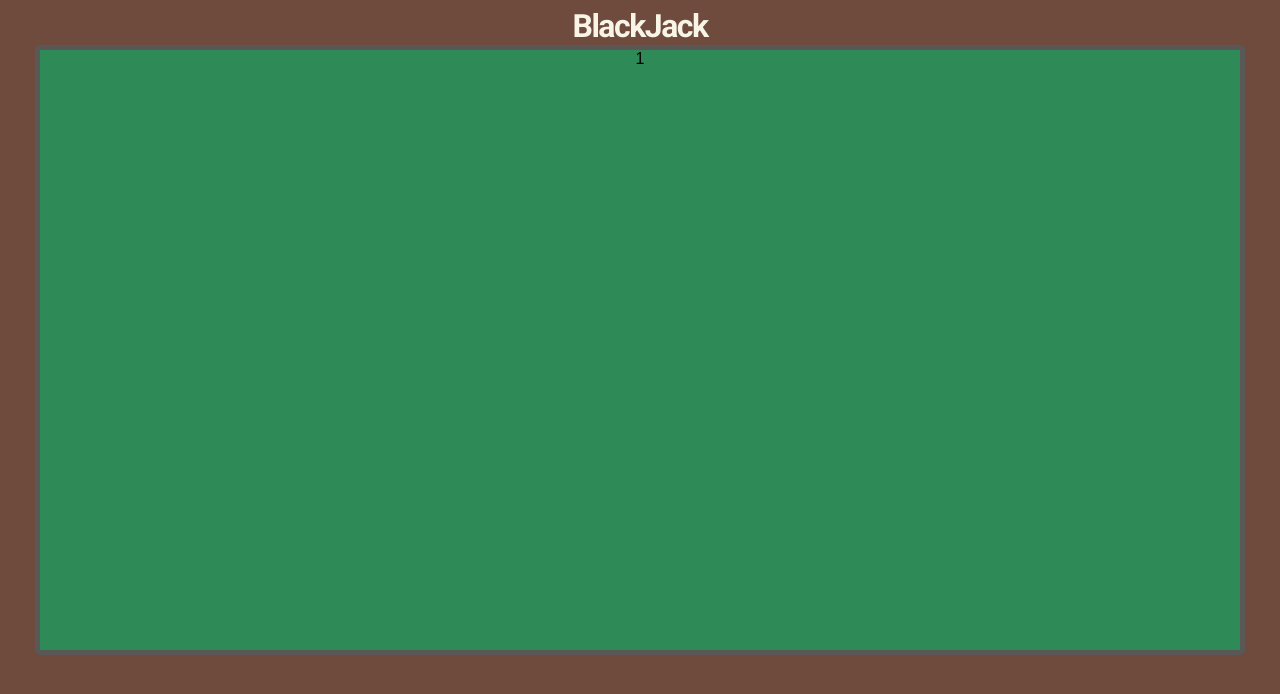
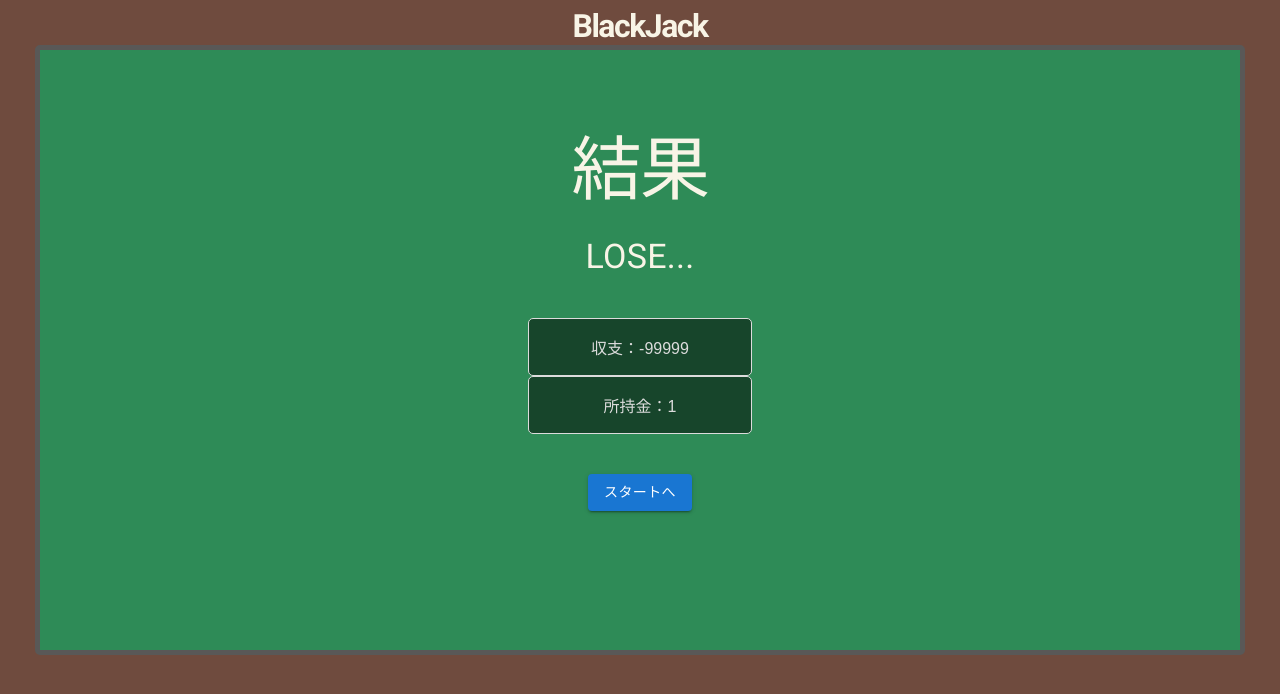
Before and after one commit to takayama-tomoaki/BlackJack, a React (Create React App) app: page /Result/1 in a window 1280 px wide. Shown: the top 694 px of the page. Built offline with nearby package versions, Linux system fonts and the light colour scheme.

Commit message:
feat：BlackJack 完成

```diff
--- a/src/BlackJack.js
+++ b/src/BlackJack.js
@@ -98,8 +98,8 @@ export default function BlackJack({ betAmount, handleBetAmountChange }) {
 
   useEffect(() => {
     if (state.isDealersTurnEnd && state.isPlayersTurnEnd) {
-      const calculateMoney = BJUtils.calculatePayOut(state.dealersHand, state.playersHand, betAmount, money);
-      setMoney(calculateMoney);
+      const calculatePayout = BJUtils.calculatePayOut(state.dealersHand, state.playersHand, betAmount, money);
+      setMoney(calculatePayout);
     }
   }, [state.isDealersTurnEnd, state.isPlayersTurnEnd]);
 
--- a/src/components/PlayArea.js
+++ b/src/components/PlayArea.js
@@ -1,5 +1,5 @@
 import { Box, Chip, Grid } from "@mui/material";
-import React from "react";
+import React, { useEffect, useState } from "react";
 import { useStyles } from "../hooks/useStyles";
 import * as BJUtils from "../utils/BlackJackUtils";
 import Card from "./Card";
@@ -13,6 +13,11 @@ import Card from "./Card";
  */
 export default function PlayArea(props) {
   const classes = useStyles();
+  const [payOutMoney, setPayOutMoney] = useState("");
+
+  useEffect(() => {
+    setPayOutMoney(BJUtils.getPayOutMoneyString(props.dealersHand, props.playersHand, props.betAmount));
+  }, [props.dealersHand, props.playersHand]);
 
   /**
    * ディーラーがブラックジャックまたはバーストしたかを表示する Chip コンポーネントを返却します。
@@ -76,7 +81,7 @@ export default function PlayArea(props) {
         </Grid>
         <Box className="arrow_box_common arrow_box_player">
           {props.isDealersTurnEnd && props.isPlayersTurnEnd
-            ? BJUtils.getPayOutMoneyString(props.dealersHand, props.playersHand, props.betAmount)
+            ? payOutMoney
             : props.playersHand.length >= 2 && BJUtils.getScoreForDisplay(props.playersHand)}
         </Box>
       </Grid>
--- a/src/components/Result.js
+++ b/src/components/Result.js
@@ -1,7 +1,8 @@
-import { Typography } from "@mui/material";
+import { Button, Typography } from "@mui/material";
 import { Box } from "@mui/system";
 import React from "react";
-import { useParams } from "react-router-dom";
+import { useNavigate, useParams } from "react-router-dom";
+import ValueBox from "./ValueBox";
 
 /**
  * 結果を表示する画面のコンポーネント。
@@ -9,12 +10,39 @@ import { useParams } from "react-router-dom";
  */
 const Result = () => {
   const { money } = useParams();
+  const navigate = useNavigate();
+
   return (
     <Box className="App">
       <Typography variant="h1">
         <Box className={"h1-header"}>BlackJack</Box>
       </Typography>
-      <Box id="table">{money}</Box>
+      <Box id="table">
+        <Box mt={10}>
+          <Typography variant="h1">
+            <Box style={{ color: "#f8f4e6", fontSize: "70px" }}>結果</Box>
+          </Typography>
+        </Box>
+        <Box mt={3}>
+          <Typography variant="h4">
+            <Box style={{ color: "#f8f4e6" }}>{money > 100000 ? "WIN!!" : "LOSE..."}</Box>
+          </Typography>
+        </Box>
+        <Box mt={5} mx={60}>
+          <ValueBox text={`収支：${money - 100000}`} />
+          <ValueBox text={`所持金：${money}`} />
+        </Box>
+        <Box mt={5}>
+          <Button
+            variant="contained"
+            onClick={() => {
+              navigate(`/`);
+            }}
+          >
+            スタートへ
+          </Button>
+        </Box>
+      </Box>
     </Box>
   );
 };
--- a/src/components/SettingDialog.js
+++ b/src/components/SettingDialog.js
@@ -26,7 +26,7 @@ const SettingDialog = ({ isOpen, onClose, betAmount, onChange }) => {
         <DialogContentText>
           <Typography id="bet_amount">掛け金: {betAmount}</Typography>
         </DialogContentText>
-        <Slider value={betAmount} min={0} max={10000} step={100} onChange={onChange} />
+        <Slider value={betAmount} min={100} max={10000} step={100} onChange={onChange} />
       </DialogContent>
       <DialogActions>
         <Button variant="contained" onClick={onClose}>
```
